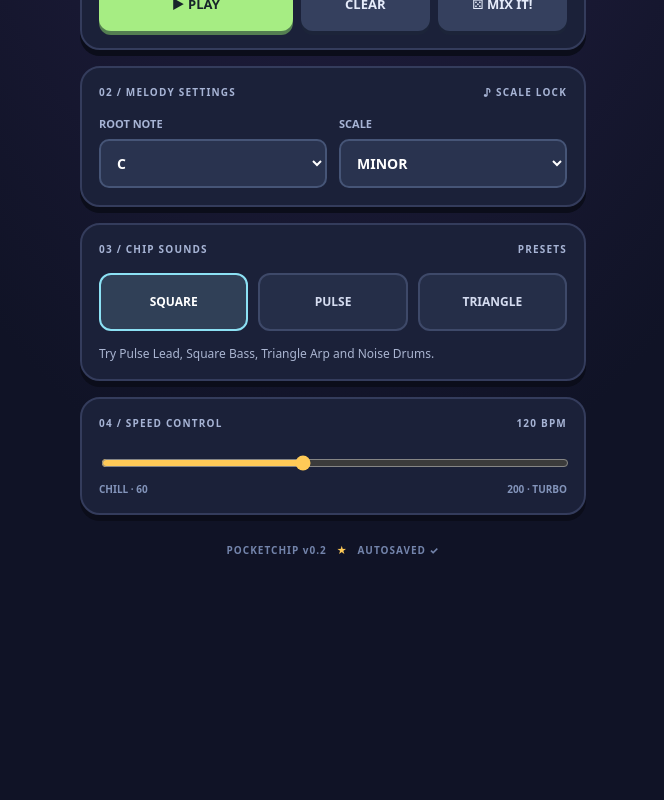
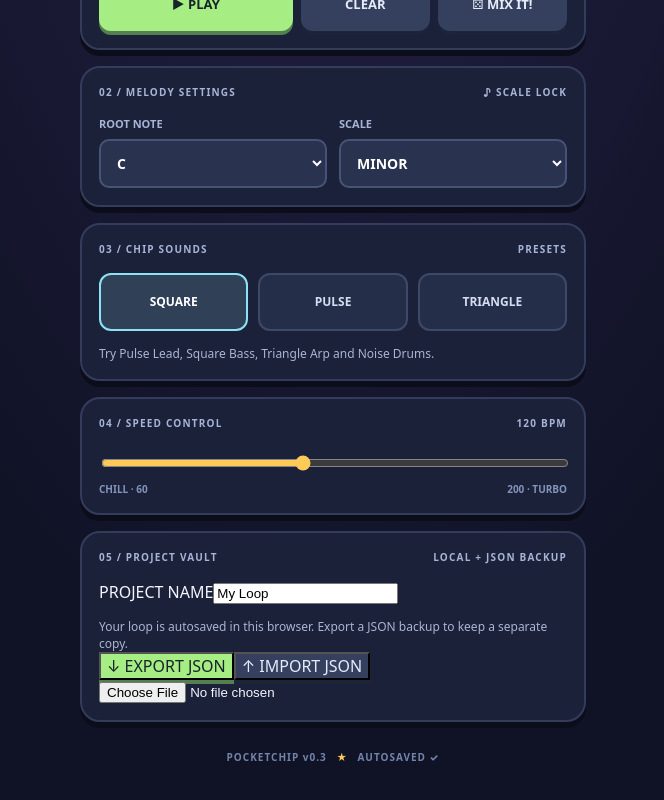
Before and after one commit to ONYX83/pocketchip, a React (Vite) app: page / in a window 1280 px wide. Shown: the part 571-1371 px from the top of the page, without its empty margins (307-971 px from the left). Before the commit the page ends 1188 px from the top, so only its background shows below. Built offline with nearby package versions, Linux system fonts and the light colour scheme.

Commit message:
v0.3: add project vault, JSON import/export and confirmation flow

```diff
--- a/src/main.tsx
+++ b/src/main.tsx
@@ -1,17 +1,22 @@
 import React,{useEffect,useRef,useState} from 'react';
 import {createRoot} from 'react-dom/client';
-import {ChipEngine,makeProject,isProject,randomizeTrack,SCALE_INTERVALS,midiFor,type Project,type Wave} from './audio';
+import {ChipEngine,randomizeTrack,SCALE_INTERVALS,midiFor,type Project,type Wave} from './audio';
+import {readProject,persistProject,downloadProject,parseImport} from './storage';
 import './style.css';
 const LABELS=['LEAD','BASS','ARP','DRUMS'],ICONS=['◆','●','✦','▣'],COLORS=['#ffc857','#ff75a0','#8de5ff','#a6ed83'];
 const NOTES=['C','C♯','D','D♯','E','F','F♯','G','G♯','A','A♯','B'];
-const KEY='pocketchip-v02-project';
-function load():Project{try{const data=JSON.parse(localStorage.getItem(KEY)||'null');if(isProject(data))return data;}catch{}return makeProject();}
 function App(){
  const engine=useRef<ChipEngine|null>(null);if(!engine.current)engine.current=new ChipEngine();
- const [project,setProject]=useState<Project>(load),[selected,setSelected]=useState(0),[step,setStep]=useState(-1),[playing,setPlaying]=useState(false),[mode,setMode]=useState<'beats'|'notes'>('beats'),[error,setError]=useState(''),[saved,setSaved]=useState(true);
+ const [project,setProject]=useState<Project>(readProject),[selected,setSelected]=useState(0),[step,setStep]=useState(-1),[playing,setPlaying]=useState(false),[mode,setMode]=useState<'beats'|'notes'>('beats'),[error,setError]=useState(''),[saved,setSaved]=useState(true);
  const [editStep,setEditStep]=useState(0);
- useEffect(()=>{engine.current?.setProject(project);setSaved(false);const id=setTimeout(()=>{try{localStorage.setItem(KEY,JSON.stringify(project));setSaved(true);}catch{setError('Autosave unavailable: check browser storage settings.')}},300);return()=>clearTimeout(id)},[project]);
+ const [projectName,setProjectName]=useState('My Loop');
+ const [notice,setNotice]=useState('');
+ const [importPending,setImportPending]=useState<{name:string;project:Project}|null>(null);
+ const fileInput=useRef<HTMLInputElement|null>(null);
+ useEffect(()=>{engine.current?.setProject(project);setSaved(false);const id=setTimeout(()=>{try{persistProject(project);setSaved(true);}catch{setError('Autosave unavailable: check browser storage settings.')}},300);return()=>clearTimeout(id)},[project]);
  useEffect(()=>()=>engine.current?.stop(),[]);
+ async function readFile(file:File|undefined){if(!file)return;setNotice('');try{if(file.size>256*1024)throw new Error('File is too large (maximum 256 KB).');const parsed=parseImport(await file.text());setImportPending(parsed);}catch(e){setNotice(e instanceof Error?e.message:'Could not open file.');}finally{if(fileInput.current)fileInput.current.value='';}}
+ function confirmImport(){if(!importPending)return;engine.current?.stop();setPlaying(false);setStep(-1);setProject(importPending.project);setProjectName(importPending.name);setSelected(0);setEditStep(0);setImportPending(null);setNotice('Project imported. Autosave will keep your changes.');}
  function change(fn:(p:Project)=>void){setProject(p=>{const next=structuredClone(p);fn(next);return next})}
  async function play(){if(playing){engine.current?.stop();setPlaying(false);return;}try{await engine.current!.start(setStep);setPlaying(true);setError('')}catch{setError('Audio could not start. Tap Play again.')}}
  const degrees=SCALE_INTERVALS[project.scale];
@@ -29,6 +34,7 @@ function App(){
  <section className="panel"><div className="section-title"><span>02 / MELODY SETTINGS</span><span>♪ SCALE LOCK</span></div><div className="setting-grid"><label>ROOT NOTE<select value={project.root} onChange={e=>change(p=>{p.root=Number(e.target.value)})}>{NOTES.map((n,i)=><option key={i} value={i}>{n}</option>)}</select></label><label>SCALE<select value={project.scale} onChange={e=>change(p=>{p.scale=e.target.value as Project['scale'];p.tracks.forEach((row,t)=>{if(t!==3)row.forEach(s=>s.degree=Math.min(s.degree,SCALE_INTERVALS[p.scale].length*2-1))})})}><option value="minor">MINOR</option><option value="major">MAJOR</option><option value="pentatonic">PENTATONIC</option></select></label></div></section>
  <section className="panel"><div className="section-title"><span>03 / CHIP SOUNDS</span><span>PRESETS</span></div><div className="wave-options">{(selected===3?['noise']:['square','pulse','triangle'] as Wave[]).map(w=><button key={w} className={project.waves[selected]===w?'chosen':''} onClick={()=>change(p=>{p.waves[selected]=w as Wave})}>{w.toUpperCase()}</button>)}</div><p className="hint">Try Pulse Lead, Square Bass, Triangle Arp and Noise Drums.</p></section>
  <section className="panel"><div className="section-title"><span>04 / SPEED CONTROL</span><span>{project.bpm} BPM</span></div><input aria-label="Tempo" type="range" min="60" max="200" step="5" value={project.bpm} onChange={e=>change(p=>{p.bpm=Number(e.target.value)})}/><div className="tempo-labels"><span>CHILL · 60</span><span>200 · TURBO</span></div></section>
- <footer>POCKETCHIP v0.2 <span>★</span> {saved?'AUTOSAVED ✓':'SAVING…'}</footer></main>;
+ <section className="panel"><div className="section-title"><span>05 / PROJECT VAULT</span><span>LOCAL + JSON BACKUP</span></div><label className="vault-label">PROJECT NAME<input aria-label="Project name" className="project-name" maxLength={60} value={projectName} onChange={e=>setProjectName(e.target.value)}/></label><p className="hint">Your loop is autosaved in this browser. Export a JSON backup to keep a separate copy.</p><div className="vault-actions"><button className="play" onClick={()=>{try{downloadProject(project,projectName);setNotice('Backup download requested. Check your Downloads folder.')}catch(e){setNotice(e instanceof Error?e.message:'Export failed.')}}}>↓ EXPORT JSON</button><button className="secondary" onClick={()=>fileInput.current?.click()}>↑ IMPORT JSON</button></div><input ref={fileInput} className="hidden-file" type="file" accept=".json,application/json" aria-label="Select PocketChip project JSON" onChange={e=>{void readFile(e.target.files?.[0])}}/>{importPending&&<div className="import-confirm" role="group" aria-label="Confirm project import"><p>Replace the current loop with <strong>{importPending.name}</strong>? Export your current loop first if you want to keep it.</p><div className="vault-actions"><button className="play" onClick={confirmImport}>REPLACE LOOP</button><button className="secondary" onClick={()=>setImportPending(null)}>CANCEL</button></div></div>}{notice&&<p className="hint" role="status">{notice}</p>}</section>
+ <footer>POCKETCHIP v0.3 <span>★</span> {saved?'AUTOSAVED ✓':'SAVING…'}</footer></main>;
 }
 createRoot(document.getElementById('root')!).render(<React.StrictMode><App/></React.StrictMode>);
```
